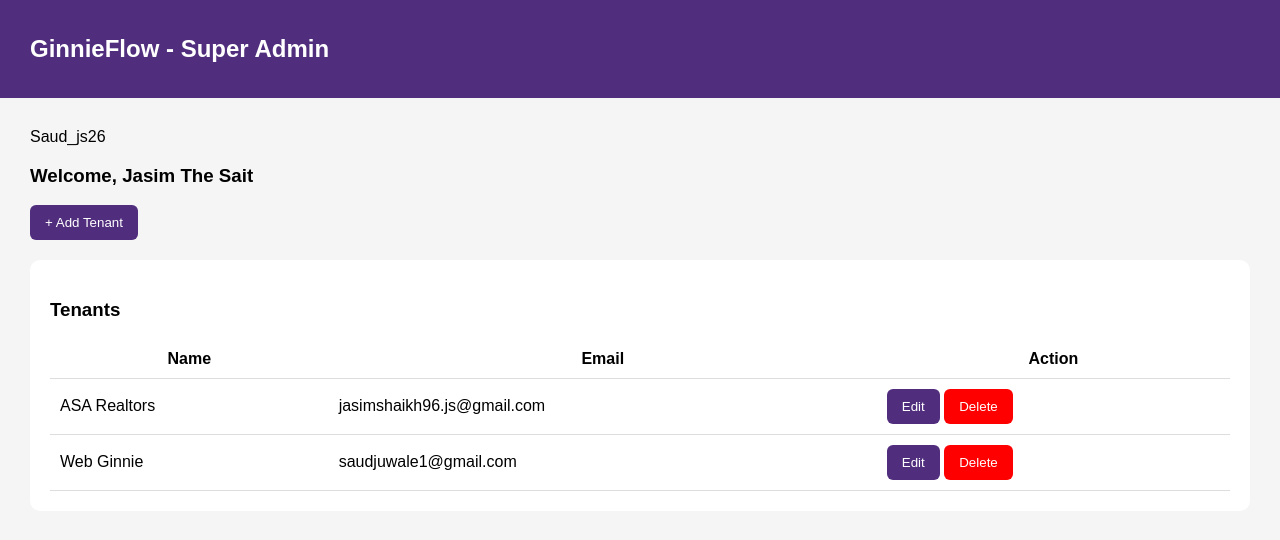
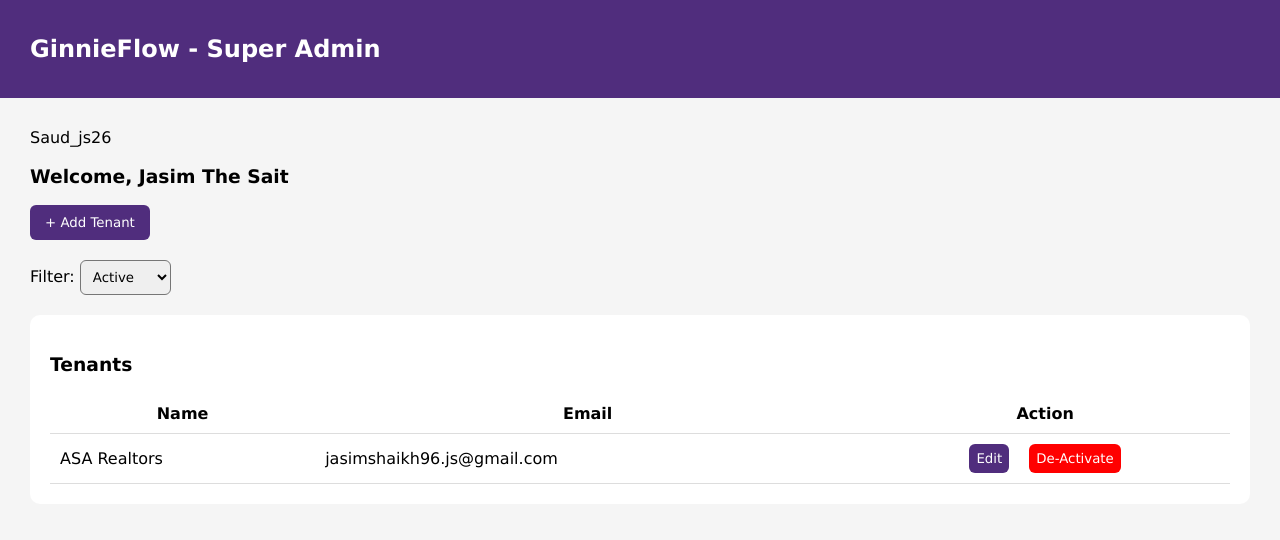
Before and after one commit to saudahmadjuwale/Inventory-Management-System-CRM, a Django app: page /accounts/superadmin in a window 1280 px wide. Shown: the top 540 px of the page. Run offline with Django 5.2, Linux system fonts and the light colour scheme; a user stored in the database is signed in; data comes from the database, SQL or seed files in the repository; both versions use the stored data as it was after the commit.

Commit message:
Added two layer security for Tenant Id deletion

```diff
--- a/accounts/models.py
+++ b/accounts/models.py
@@ -5,6 +5,7 @@ from django.contrib.auth.models import AbstractUser
 class Tenant(models.Model):
     name = models.CharField(max_length=255)
     email = models.EmailField()
+    is_active = models.BooleanField(default=True)
     created_at = models.DateTimeField(auto_now_add=True)
 
     def __str__(self):
--- a/accounts/urls.py
+++ b/accounts/urls.py
@@ -8,4 +8,5 @@ urlpatterns = [
     path('add-tenant/', views.add_tenant, name='add-tenant'),
     path('update-tenant/<int:id>/', views.update_tenant, name='update-tenant'),
     path('delete-tenant/<int:id>/', views.delete_tenant, name='delete-tenant'),
+    path('hard-delete-tenant/<int:id>/', views.hard_delete_tenant, name='hard-delete-tenant'),
 ]
--- a/accounts/views.py
+++ b/accounts/views.py
@@ -27,8 +27,17 @@ def login_view(request):
 def superadmin_dashboard(request):
     if not request.user.is_superuser:
         return redirect('login')
-    tenants = Tenant.objects.all()
-    return render(request, 'dashboard/superadmin.html',{'tenants':tenants})
+    status = request.GET.get('status', 'active')
+    if status == 'inactive':
+        tenants = Tenant.objects.filter(is_active=False)
+    elif status == 'all':
+        tenants = Tenant.objects.all()
+    else:
+        tenants = Tenant.objects.filter(is_active=True)
+    return render(request, 'dashboard/superadmin.html', {
+        'tenants': tenants,
+        'status': status
+    })
 def add_tenant(request):
     if not request.user.is_superuser:
         return redirect('login')
@@ -53,8 +62,19 @@ def delete_tenant(request, id):
     tenant = get_object_or_404(Tenant, id=id)
 
     if request.method == 'POST':
-        tenant.delete()
-
+        tenant.is_active = False
+        tenant.save()
         return redirect('superadmin')
 
     return redirect('superadmin')
+def hard_delete_tenant(request, id):
+    if not request.user.is_superuser:
+        return redirect('login')
+
+    tenant = get_object_or_404(Tenant, id=id)
+    if tenant.is_active:
+        return HttpResponseForbidden("Deactivate first")
+    if request.method == 'POST':
+        tenant.delete()
+
+    return redirect('superadmin')
--- a/templates/dashboard/superadmin.html
+++ b/templates/dashboard/superadmin.html
@@ -3,6 +3,9 @@
 <head>
     <title>Dashboard</title>
     <style>
+        *{
+            font-family:Verdana, Geneva, Tahoma, sans-serif;
+        }
         body {
             font-family: Arial;
             background: #f5f5f5;
@@ -69,12 +72,20 @@
 <div class="header">
     <h2>GinnieFlow - Super Admin</h2>
 </div>
-
 <div class="container">
-{{ request.user.username }}
+    {{ request.user.username }}
     <h3>Welcome, Jasim The Sait</h3>
 
     <button class="btn" onclick="openModal('addModal')">+ Add Tenant</button>
+    <form method="GET" id="filterForm">
+        <label>Filter:</label>
+
+        <select name="status" style="padding:8px; border-radius:6px; margin-top: 20px;" onchange="document.getElementById('filterForm').submit()">
+            <option value="all" {% if status == 'all' %}selected{% endif %}>All</option>
+            <option value="active" {% if status == 'active' %}selected{% endif %}>Active</option>
+            <option value="inactive" {% if status == 'inactive' %}selected{% endif %}>Inactive</option>
+        </select>
+    </form>
 
     <div class="card">
         <h3>Tenants</h3>
@@ -90,19 +101,28 @@
             <tr>
                 <td>{{ tenant.name }}</td>
                 <td>{{ tenant.email }}</td>
-                <td>
-                    <button class="btn"
+                <td style="display: flex; justify-content: center; gap: 20px;">
+                    <button class="btn" style="padding: 7px;"
                         onclick="openEditModal('{{ tenant.id }}','{{ tenant.name }}','{{ tenant.email }}')">
                         Edit
                     </button>
 
                     <form method="POST" action="{% url 'delete-tenant' tenant.id %}" style="display:inline;">
                         {% csrf_token %}
-                        <button type="submit" class="btn" style="background:red;"
+                        <button type="submit" class="btn" style="background:red; padding: 7px;"
                             onclick="return confirm('Are you sure you want to delete this tenant?')">
-                            Delete
+                            De-Activate
                         </button>
                     </form>
+                    {% if not tenant.is_active %}
+                        <form method="POST" action="{% url 'hard-delete-tenant' tenant.id %}">
+                            {% csrf_token %}
+                            <button style="background:black;color:white; padding: 7px; cursor: pointer;"
+                                onclick="return confirm('This will permanently delete. Continue?')">
+                                Delete Permanently
+                            </button>
+                        </form>
+                    {% endif %}
                 </td>
             </tr>
             {% endfor %}
```
Also changed, not shown: accounts/migrations/0003_tenant_is_active.py (added), db.sqlite3.
